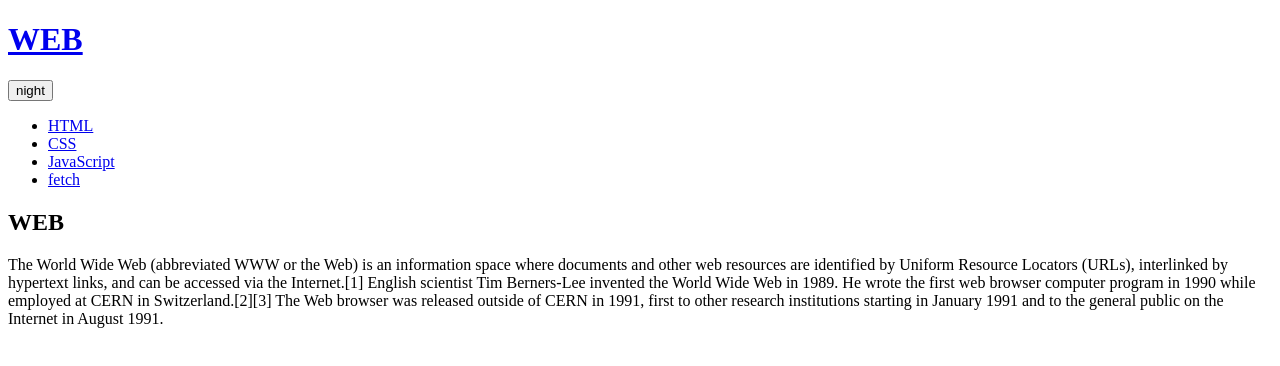
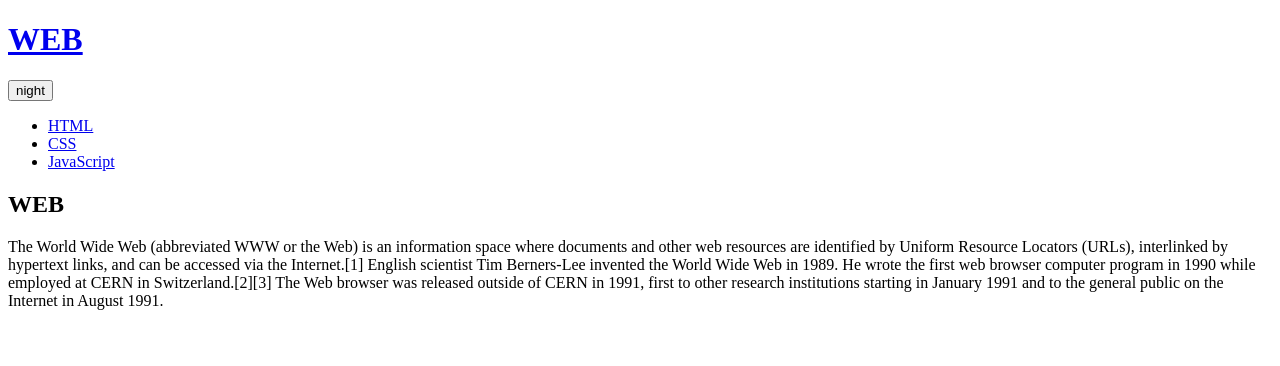
Before and after one commit to wasw2123/web, a plain HTML site: page index.html in a window 1280 px wide. Drawn offline with nearby package versions, Linux system fonts and the light colour scheme.

Commit message:
Update index.html

```diff
--- a/index.html
+++ b/index.html
@@ -15,7 +15,7 @@
     <li><a href="1.html">HTML</a></li>
     <li><a href="2.html">CSS</a></li>
     <li><a href="3.html">JavaScript</a></li>
-    <li><a href="fetch.html">fetch</a></li>
+    <!-- <li><a href="fetch.html">fetch</a></li> -->
   </ul>
   <h2>WEB</h2>
   <p>The World Wide Web (abbreviated WWW or the Web) is an information space where documents and other web resources are identified by Uniform Resource Locators (URLs), interlinked by hypertext links, and can be accessed via the Internet.[1] English scientist Tim Berners-Lee invented the World Wide Web in 1989. He wrote the first web browser computer program in 1990 while employed at CERN in Switzerland.[2][3] The Web browser was released outside of CERN in 1991, first to other research institutions starting in January 1991 and to the general public on the Internet in August 1991.
```
